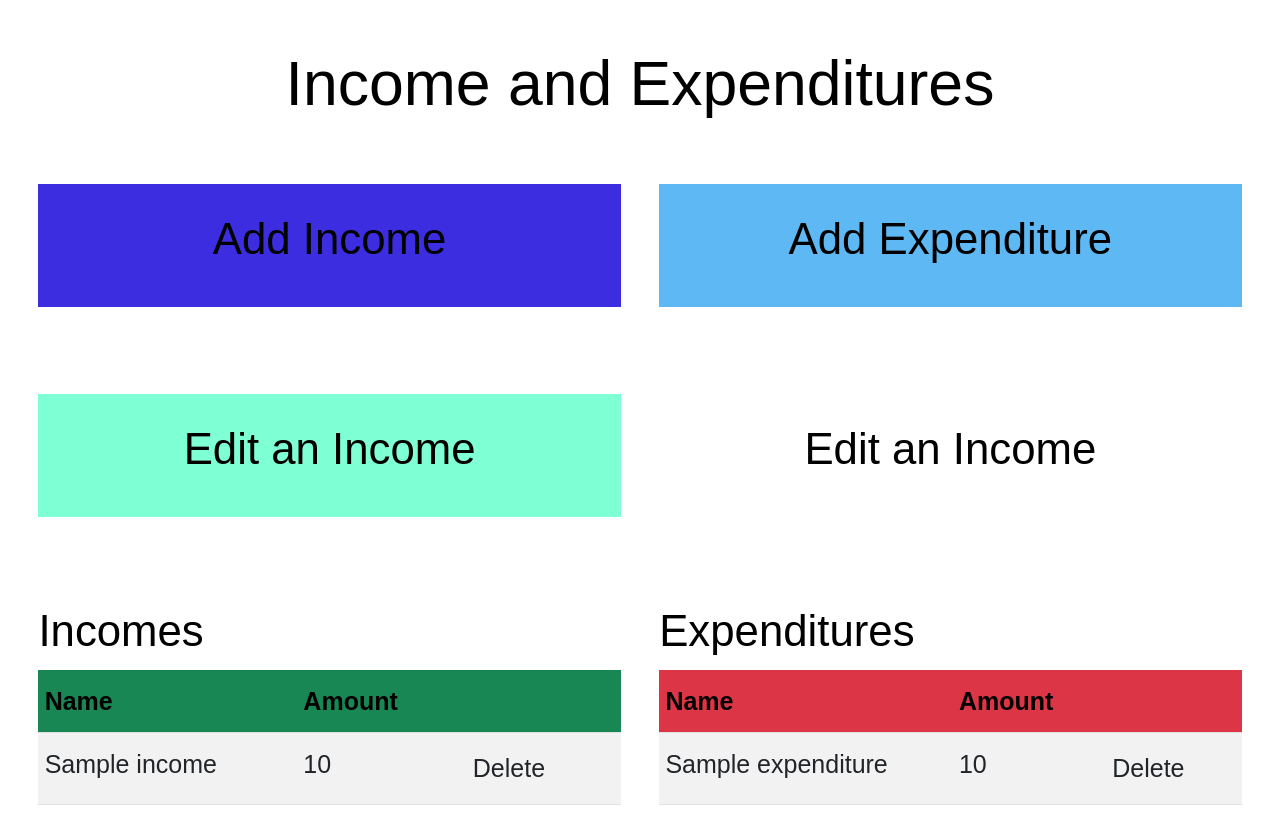
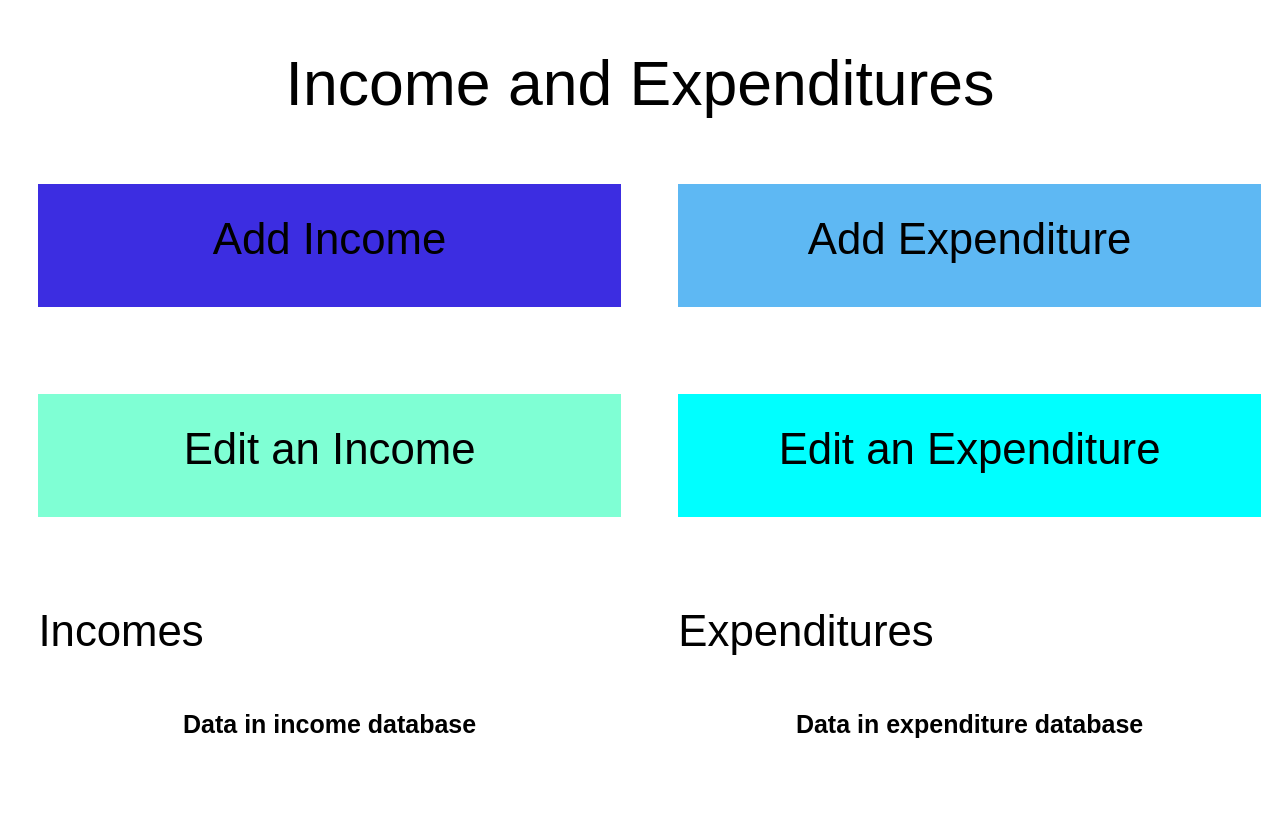
Before and after one commit to tylerbeckb/Budget_tracker, a Python web app: template app/templates/incomeEx.html in a window 1280 px wide. Shown: the part 736-1566 px from the top of the page. After the commit the page ends 1474 px from the top, so only its background shows below. Run offline with Jinja, Linux system fonts and the light colour scheme; the template is opened without the code that fills it: most values are stand-ins (such as "Sample title", 1, 10 or a date in 2020); form fields are guessed from the names that the template uses; some libraries are stand-ins or nearby versions.

Commit message:
feat: finishing up css for income page

```diff
--- a/app/static/stylesheet.css
+++ b/app/static/stylesheet.css
@@ -32,19 +32,14 @@ nav a:hover {
 
 /* Layouts */
 
-.halfLeft {
+.halfCol {
     float: left;
     width: 45.5%;
     margin-left: 3%;
     margin-right: 1.5%;
 }
 
-.halfRight {
-    float: left;
-    width: 45.5%;
-    margin-right: 3%;
-    margin-left: 1.5%;
-}
+
 
 /* Forms */
 
@@ -66,6 +61,10 @@ nav a:hover {
     background-color: aquamarine;
 }
 
+.exEditForm {
+    background-color: cyan;
+}
+
 .background {
     width: 100%;
     max-width: 100%;
@@ -75,3 +74,9 @@ nav a:hover {
 h1 {
     text-align: center;
 }
+
+.noData {
+    padding: 5%;
+    font: 30px;
+    text-align: center;
+}
--- a/app/templates/incomeEx.html
+++ b/app/templates/incomeEx.html
@@ -8,7 +8,8 @@
   <br>
 
   <!--Left Side-->
-  <section class="halfLeft">
+  <section class="halfCol">
+
     <!--Income Form-->
     <div class="inForm forms">
       <h3>Add Income</h3>
@@ -50,6 +51,7 @@
     <!--Income Table-->
     <div class="table-responsive">
       <h3>Incomes</h3>
+      {% if inData %}
         <table class="table table-striped table-sm">
           <thead class="bg-success">
             <th>Name</th>
@@ -66,11 +68,18 @@
           </tr>
           {% endfor %}
         </table>
+      {% endif %}
+      {% if not inData %}
+        <div class="noData">
+          <strong>Data in income database</strong>
+        </div>
+      {% endif %}
     </div>
   </section>
 
   <!--Right SIde-->
-  <section class="halfRight">
+  <section class="halfCol">
+
     <!--Expenditure Form-->
     <div class="exForm forms">
       <h3>Add Expenditure</h3>
@@ -93,7 +102,7 @@
 
      <!--Expenditure Edit Form-->
      <div class="exEditForm forms">
-      <h3>Edit an Income</h3>
+      <h3>Edit an Expenditure</h3>
       <form method="POST" name="editIn" id="exEditForm">
         {{ editEx.hidden_tag() }}
         <p>Enter the name of the income to edit</p>
@@ -112,6 +121,7 @@
     <!--Expenditure Table-->
     <div class="table-responsive">
       <h3>Expenditures</h3>
+      {% if exData %}
         <table class="table table-striped table-sm">
           <thead class="bg-danger">
             <th>Name</th>
@@ -128,6 +138,12 @@
           </tr>
           {% endfor %}
         </table>
+      {% endif %}
+      {% if not exData %}
+        <div class="noData">
+          <strong>Data in expenditure database</strong>
+        </div>
+      {% endif %}
     </div>
   </section>
 {% endblock %}
```
Lines whose indentation alone changed are shown as unchanged.
